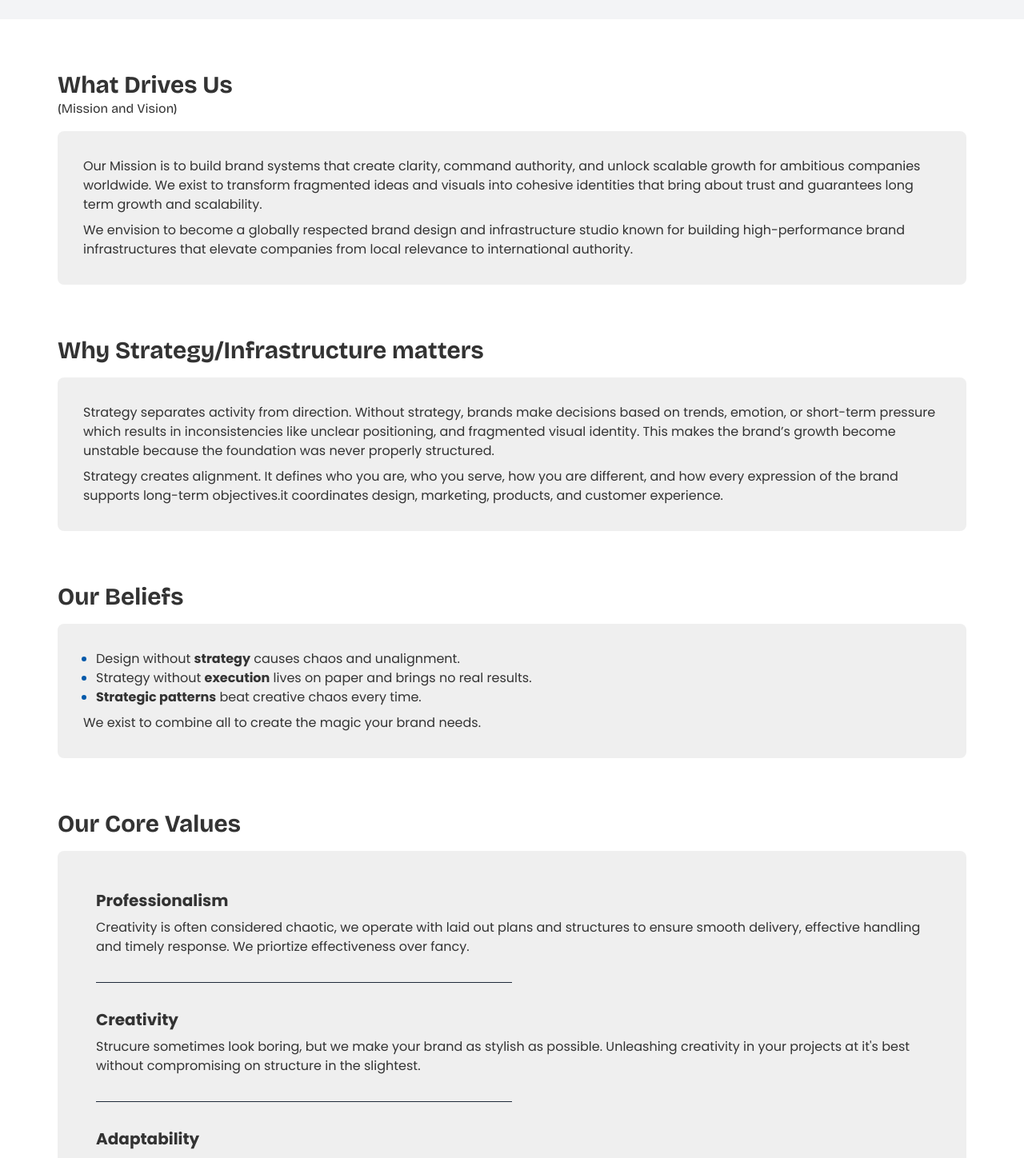
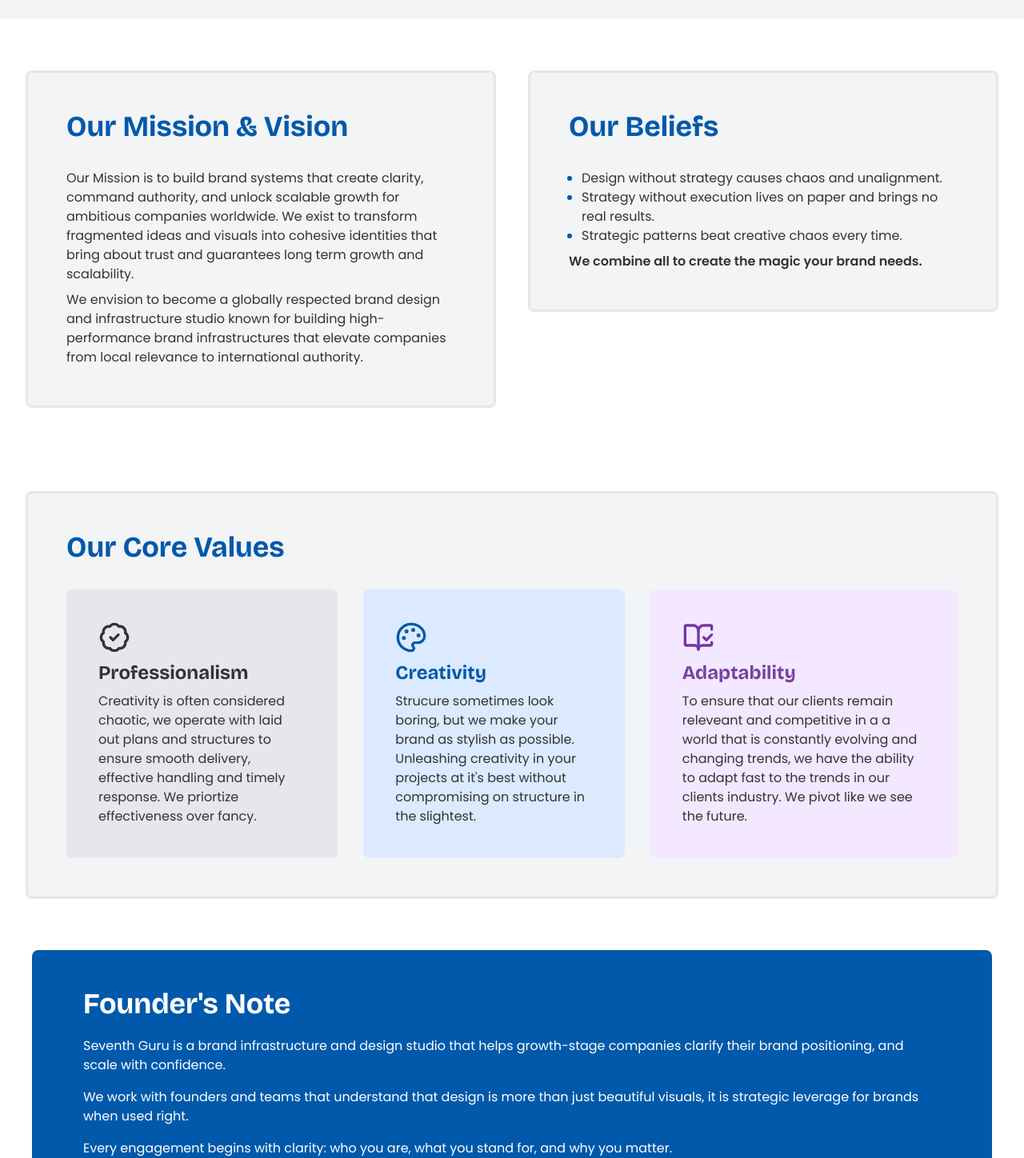
Before and after one commit to Thatboycalledolar/seventh-guru-website-minimal, a React (Vite) app: page /About in a window 1280 px wide. Shown: the part 400-1848 px from the top of the page at 80% size. Built offline with nearby package versions, Linux system fonts and the light colour scheme.

Commit message:
about page done

```diff
--- a/src/pages/About.jsx
+++ b/src/pages/About.jsx
@@ -1,5 +1,8 @@
 import Reveal from "../components/Reveal";
 import AboutPageHead from "../components/AboutPageHeader";
+import { Palette } from "lucide-react";
+import { BookOpenCheck } from "lucide-react";
+import { BadgeCheck } from "lucide-react";
 
 export default function About() {
   return(
@@ -7,16 +10,13 @@ export default function About() {
         <AboutPageHead />
 
       {/* main div for the about content */}
-      <div className="flex flex-col max-w-300 mx-auto px-8 pt-16">
+      <div className="flex flex-col md:grid grid-cols-2 gap-4 md:gap-10 max-w-350 mx-auto px-8 pt-16">
 
       <Reveal>
          {/* div for each content */}
-        <div className="flex flex-col text-(--text-color) w-full mb-16 ">
-          <div className="flex flex-col mb-4 ">
-            <h2 className="text-3xl font-bold ">What Drives Us</h2>
-            <p className="text-base">(Mission and Vision)</p>
-          </div>
-          <div className="bg-(--background-color) p-8 text-sm md:text-base rounded-lg flex flex-col gap-2 font-body">
+        <div className="flex flex-col text-(--text-color) w-full mb-16 bg-gray-100 p-8 md:p-12 rounded-lg border-3 border-gray-200">
+          <h2 className="text-3xl md:text-4xl font-bold mb-6 md:mb-8 text-(--primary-color)">Our Mission & Vision</h2>
+          <div className="text-sm md:text-base rounded-lg flex flex-col gap-2 font-body">
              <p>
               Our Mission is to build brand systems that create clarity,       command authority, and unlock scalable growth for ambitious   companies worldwide. We exist to transform fragmented ideas and visuals into cohesive identities that bring about trust and guarantees long term growth and scalability.
             </p>
@@ -29,38 +29,20 @@ export default function About() {
 
 
 
-      <Reveal>
-        <div className="flex flex-col text-(--text-color) w-full mb-16">
-          <div className="flex flex-col gap-1 mb-4 ">
-            <h2 className="text-3xl font-bold ">Why Strategy/Infrastructure matters</h2>
-          </div>
-          <div className="bg-(--background-color) p-8 text-sm md:text-base rounded-lg flex flex-col gap-2 font-body">
-            <p>
-              Strategy separates activity from direction. Without strategy, brands make decisions based on trends, emotion, or short-term pressure which results in inconsistencies like unclear positioning, and fragmented visual identity. This makes the brand’s growth become unstable because the foundation was never properly structured.
-            </p>
-            <p>
-              Strategy creates alignment. It defines who you are, who you serve, how you are different, and how every expression of the brand supports long-term objectives.it coordinates design, marketing, products, and customer experience.
-            </p>
-          </div>
-
-
-        </div>
-      </Reveal>
-
 
       <Reveal>
-        <div className="flex flex-col text-(--text-color) w-full mb-16">
-          <div className="flex flex-col gap-1 mb-4 ">
-            <h2 className="text-3xl font-bold ">Our Beliefs</h2>
-          </div>
-          <div className="bg-(--background-color) p-8 text-sm md:text-base rounded-lg gap-2 flex flex-col font-body">
+        <div className="flex flex-col text-(--text-color) w-full mb-16 bg-gray-100 p-8 md:p-12 rounded-lg border-3 border-gray-200">
+
+            <h2 className="text-3xl md:text-4xl font-bold mb-6 md:mb-8 text-(--primary-color)">Our Beliefs</h2>
+
+          <div className="text-sm md:text-base rounded-lg gap-2 flex flex-col font-body">
             <ul className="px-4 marker:text-(--primary-color)">
-              <li className="list-disc ">Design without <span className="font-bold">strategy</span> causes chaos and unalignment.</li>
-              <li className="list-disc">Strategy without <span className="font-bold">execution</span> lives on paper and brings no real results.</li>
-              <li className="list-disc"><span className="font-bold">Strategic patterns</span> beat creative chaos every time.</li>
+              <li className="list-disc ">Design without strategy causes chaos and unalignment.</li>
+              <li className="list-disc">Strategy without execution lives on paper and brings no real results.</li>
+              <li className="list-disc">Strategic patterns beat creative chaos every time.</li>
             </ul>
-            <p>
-              We exist to combine all to create the magic your brand needs.
+            <p className="font-semibold">
+              We combine all to create the magic your brand needs.
             </p>
           </div>
         </div>
@@ -68,29 +50,30 @@ export default function About() {
 
 
 
-      <Reveal>
-        <div className="flex flex-col text-(--text-color) w-full mb-16">
-          <div className="flex flex-col gap-1 mb-4 ">
-            <h2 className="text-3xl font-bold ">Our Core Values</h2>
-          </div>
-          <div className="bg-(--background-color) p-8 md:p-12 text-sm md:text-base rounded-lg gap-8 flex flex-col font-body">
-            <div className="flex flex-col">
-              <h3 className="font-bold text-xl mb-2">Professionalism</h3>
-              <p>Creativity is often considered chaotic, we operate with laid out plans and structures to ensure smooth delivery, effective handling and timely response. We priortize effectiveness over fancy.</p>
+      <Reveal className="col-span-2">
+        <div className="flex flex-col text-(--text-color) w-full mb-16 bg-gray-100 p-8 md:p-12 rounded-lg border-3 border-gray-200">
+
+            <h2 className="text-3xl md:text-4xl font-bold mb-6 md:mb-8 text-(--primary-color)">Our Core Values</h2>
+
+          <div className="flex flex-col md:flex-row gap-8">
+            <div className="flex flex-col bg-gray-200 p-6 md:p-10 rounded-lg">
+              <BadgeCheck size={40} color="#333333" />
+              <h3 className="font-bold text-xl md:text-2xl mb-2 mt-2 text-(--text-color)">Professionalism</h3>
+              <p className="font-body text-sm md:text-base">Creativity is often considered chaotic, we operate with laid out plans and structures to ensure smooth delivery, effective handling and timely response. We priortize effectiveness over fancy.</p>
             </div>
 
-            <div className="w-[50%] h-px bg-gray-800"></div>
 
-            <div className="flex flex-col">
-              <h3 className="font-bold text-xl mb-2">Creativity</h3>
-              <p>Strucure sometimes look boring, but we make your brand as stylish as possible. Unleashing creativity in your projects at it's best without compromising on structure in the slightest.</p>
+            <div className="flex flex-col bg-blue-100 p-6 md:p-10 rounded-lg">
+              <Palette size={40} color="#0059AA" />
+              <h3 className="font-bold text-xl md:text-2xl mb-2 mt-2 text-(--primary-color)">Creativity</h3>
+              <p className="font-body text-sm md:text-base">Strucure sometimes look boring, but we make your brand as stylish as possible. Unleashing creativity in your projects at it's best without compromising on structure in the slightest.</p>
             </div>
 
-            <div className="w-[50%] h-px bg-gray-800"></div>
 
-            <div className="flex flex-col">
-              <h3 className="font-bold text-xl mb-2">Adaptability</h3>
-              <p>To ensure that our clients remain releveant and competitive in a a world that is constantly evolving and changing trends, we have the ability to adapt fast to the trends in our clients industry. We pivot like we see the future.</p>
+            <div className="flex flex-col bg-purple-100 p-6 md:p-10 rounded-lg">
+              <BookOpenCheck size={40} color="#7435a5" />
+              <h3 className="font-bold text-xl md:text-2xl mb-2 mt-2 text-purple-900/80">Adaptability</h3>
+              <p className="font-body text-sm md:text-base">To ensure that our clients remain releveant and competitive in a a world that is constantly evolving and changing trends, we have the ability to adapt fast to the trends in our clients industry. We pivot like we see the future.</p>
             </div>
           </div>
         </div>
```
